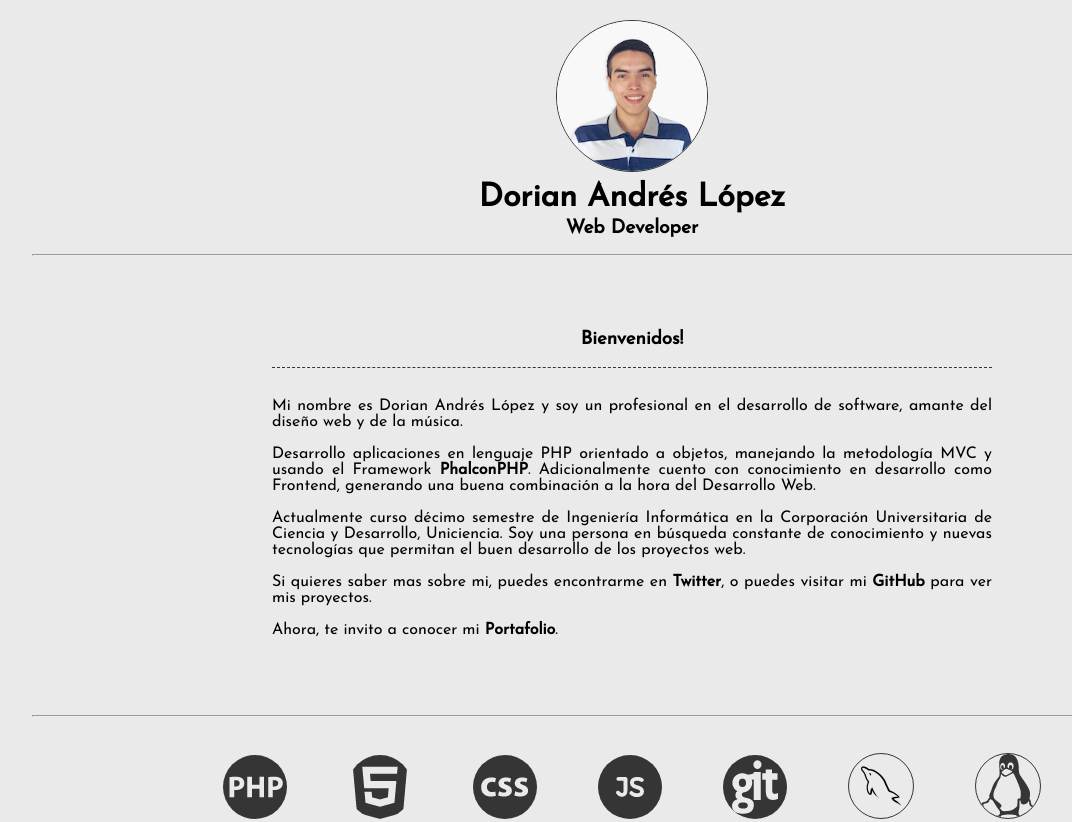
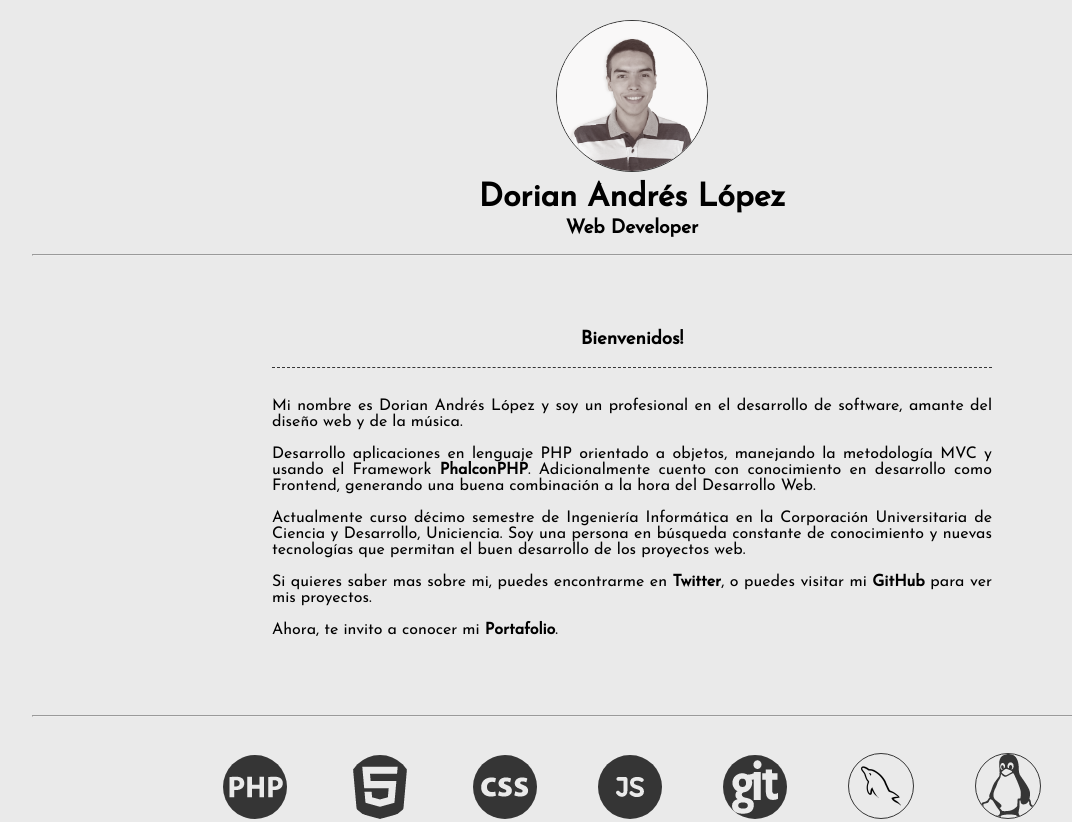
Before and after one commit to dorianlopez/dorianlopez.github.io, a plain HTML site: page index.html in a window 1280 px wide. Shown: the top 822 px of the page, without its empty margins (8-1080 px from the left). Drawn offline with Linux system fonts and the light colour scheme.

Commit message:
New Avatar Grey

```diff
--- a/index.html
+++ b/index.html
@@ -13,7 +13,7 @@
 	<header class="Header">
 		<div>
 			<div>
-				<img class="Avatar" src="images/avatar.png">
+				<img class="Avatar" src="images/profile.png">
 			</div>
 
 			<div>
```
Also changed, not shown: portfolio.html (+1 -1 lines), images/profile.png (added).
